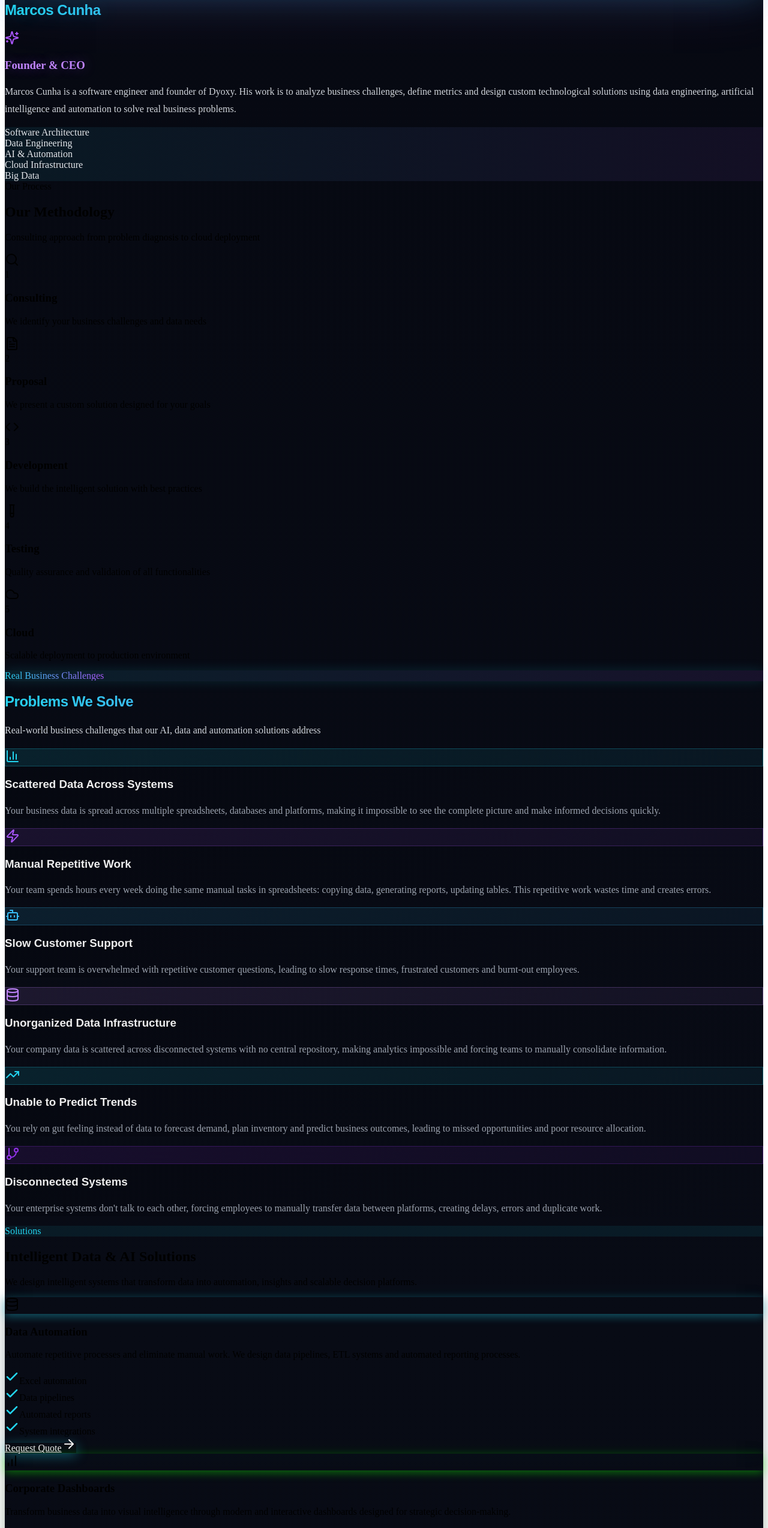
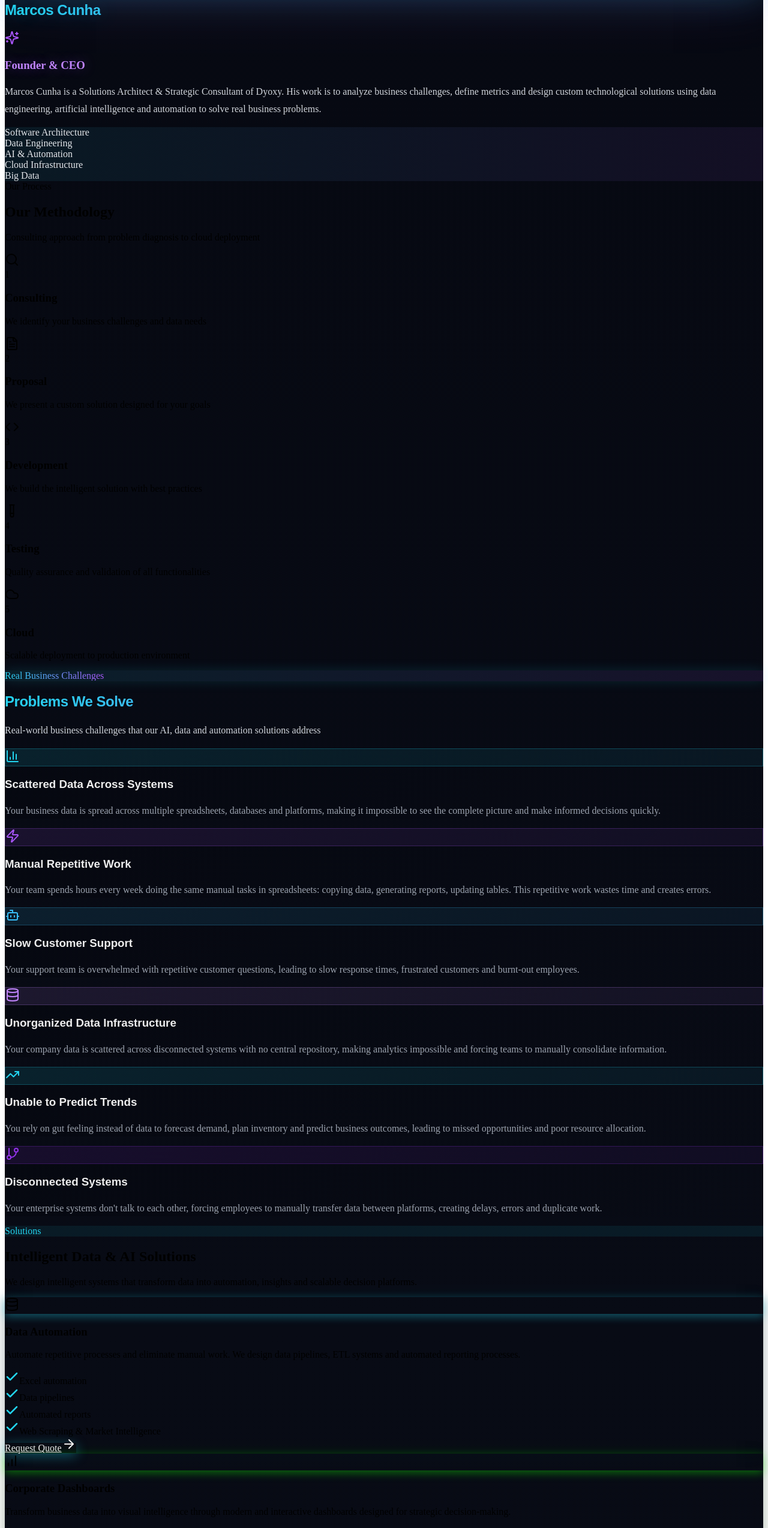
Before and after one commit to marcoscunhaa/Dyoxy, a React (Vite) app: page / in a window 1280 px wide. Shown: the part 1980-4528 px from the top of the page at 60% size. Built offline with nearby package versions, Linux system fonts and the light colour scheme; the HTML template or start-up script is replaced by a standard one.

Commit message:
Updated founder title

```diff
--- a/src/app/contexts/LanguageContext.tsx
+++ b/src/app/contexts/LanguageContext.tsx
@@ -61,7 +61,7 @@ const translations = {
             "Excel automation",
             "Data pipelines",
             "Automated reports",
-            "System integrations",
+            "Web Scraping & Market Intelligence",
           ],
         },
         {
@@ -146,7 +146,7 @@ const translations = {
       },
       techs: {
         ai: ["TensorFlow", "PyTorch", "OpenAI", "Hugging Face", "Scikit-learn", "LangChain"],
-        data: ["Python", "Julia", "Apache Spark", "Pandas", "NumPy", "Kafka", "Airflow"],
+        data: ["Python", "Julia", "Pandas", "NumPy", "Scrapy", "Apache Spark", "Kafka", "Airflow"],
         visualization: ["Power BI", "Tableau", "Metabase", "Superset", "Plotly"],
         cloud: ["AWS", "Google Cloud", "Azure", "Docker", "Kubernetes", "Terraform", "Snowflake", "BigQuery"],
       },
@@ -270,7 +270,7 @@ const translations = {
       badge: "Leadership & Vision",
       name: "Marcos Cunha",
       title: "Founder & CEO",
-      description: "Marcos Cunha is a software engineer and founder of Dyoxy.\nHis work is to analyze business challenges, define metrics and design custom technological solutions using data engineering, artificial intelligence and automation to solve real business problems.",
+      description: "Marcos Cunha is a Solutions Architect & Strategic Consultant of Dyoxy.\nHis work is to analyze business challenges, define metrics and design custom technological solutions using data engineering, artificial intelligence and automation to solve real business problems.",
       expertise: ["Software Architecture", "Data Engineering", "AI & Automation", "Cloud Infrastructure", "Big Data"],
       contact: "Get in Touch",
     },
@@ -320,7 +320,7 @@ const translations = {
             "Automação de Excel",
             "Pipelines de dados",
             "Relatórios automatizados",
-            "Integrações de sistemas",
+            "Coleta Automatizada de Dados da Web",
           ],
         },
         {
@@ -405,7 +405,7 @@ const translations = {
       },
       techs: {
         ai: ["TensorFlow", "PyTorch", "OpenAI", "Hugging Face", "Scikit-learn", "LangChain"],
-        data: ["Python", "Julia", "Apache Spark", "Pandas", "NumPy", "Kafka", "Airflow"],
+        data: ["Python", "Julia", "Pandas", "NumPy", "Scrapy", "Apache Spark", "Kafka", "Airflow"],
         visualization: ["Power BI", "Tableau", "Metabase", "Superset", "Plotly"],
         cloud: ["AWS", "Google Cloud", "Azure", "Docker", "Kubernetes", "Terraform", "Snowflake", "BigQuery"],
       },
@@ -529,7 +529,7 @@ const translations = {
       badge: "Liderança & Visão",
       name: "Marcos Cunha",
       title: "Fundador & CEO",
-      description: "Marcos Cunha é engenheiro de software e fundador da Dyoxy.\nSeu trabalho é analisar desafios empresariais, definir métricas e projetar soluções tecnológicas sob medida utilizando engenharia de dados, inteligência artificial e automação para resolver problemas reais de negócio.",
+      description: "Marcos Cunha é arquiteto de soluções e consultor estratégico da Dyoxy.\nSeu trabalho é analisar desafios empresariais, definir métricas e projetar soluções tecnológicas sob medida utilizando engenharia de dados, inteligência artificial e automação para resolver problemas reais de negócio.",
       expertise: ["Arquitetura de Software", "Engenharia de Dados", "IA & Automação", "Infraestrutura Cloud", "Big Data"],
       contact: "Entre em Contato",
     },
```
